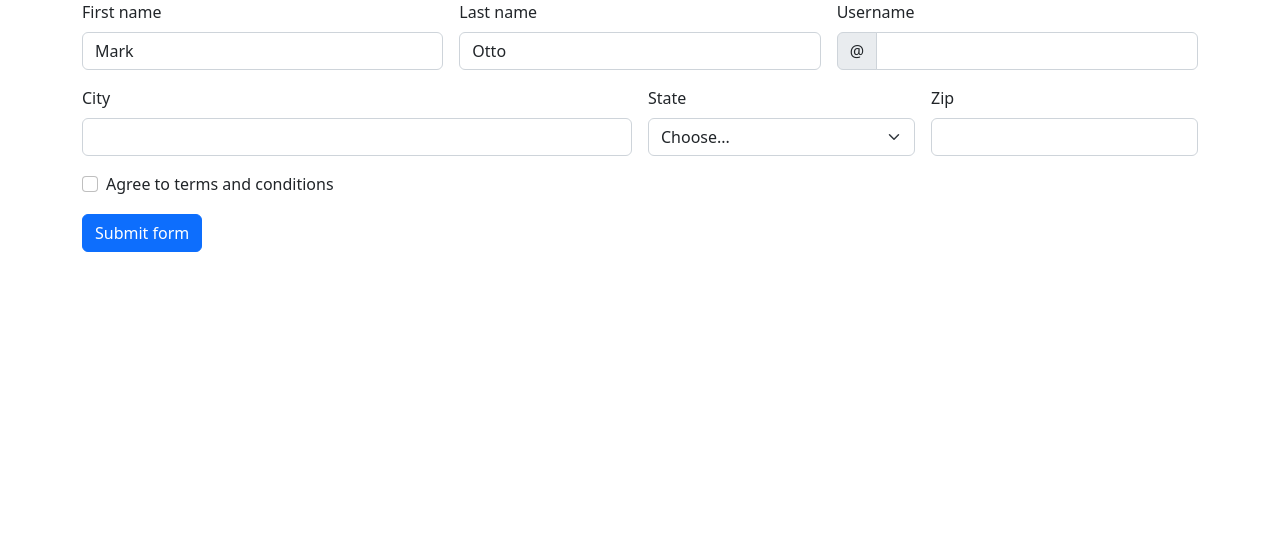
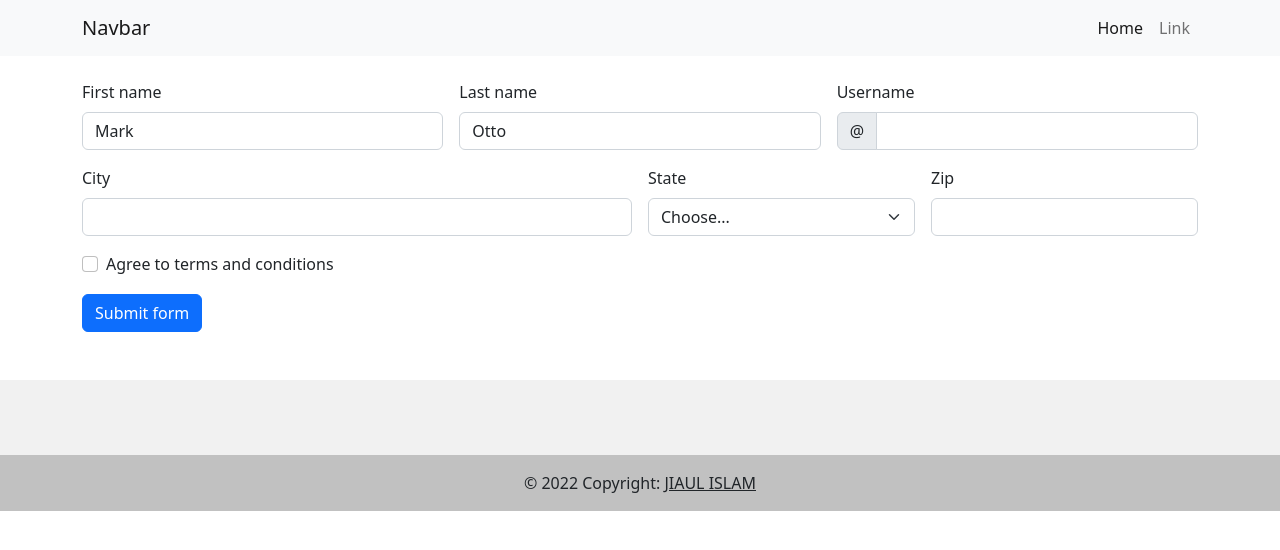
Before and after one commit to jiaulislam/php-docker-dev, a CodeIgniter app: page /database/ in a window 1280 px wide. Shown: the top 550 px of the page. Run offline with CodeIgniter, Linux system fonts and the light colour scheme; style sheets or scripts are compiled from the project's sources.

Commit message:
learning to work with partial items php

```diff
--- a/app/application/controllers/Home.php
+++ b/app/application/controllers/Home.php
@@ -5,6 +5,10 @@ class Home extends CIController {
 
 	public function index()
 	{
-		$this->load->view('home_view');
+		$data['payloads'] = (object) array(
+			'name' => "Jiaul Islam",
+			'mobileNo' => "01778625131"
+		);
+		$this->load->view('home_view', $data);
 	}
 }
--- a/app/application/views/home_view.php
+++ b/app/application/views/home_view.php
@@ -1,4 +1,4 @@
-<div class="container">
+<div class="container mt-4">
     <form class="row g-3 needs-validation" novalidate>
         <div class="col-md-4">
             <label for="validationCustom01" class="form-label">First name</label>
--- a/app/application/views/layout/base.php
+++ b/app/application/views/layout/base.php
@@ -11,7 +11,9 @@
 <body>
     <div id="section_main">
         <div id="content">
+            <?php include_once  APPPATH . 'views/partials/_navbar.php'; ?>
             <?php echo $content; ?>
+            <?php include_once APPPATH . 'views/partials/_footer.php'; ?>
         </div>
     </div>
     <script src="../../assets/dist/js/main.js"></script>
--- /dev/null
+++ b/app/application/views/partials/_footer.php
@@ -0,0 +1,73 @@
+<div class="my-5">
+  <footer class="text-center text-white" style="background-color: #f1f1f1;">
+  <!-- Grid container -->
+  <div class="container pt-4">
+    <!-- Section: Social media -->
+    <section class="mb-4">
+      <!-- Facebook -->
+      <a
+        class="btn btn-link btn-floating btn-lg text-dark m-1"
+        href="#!"
+        role="button"
+        data-mdb-ripple-color="dark"
+        ><i class="fab fa-facebook-f"></i
+      ></a>
+
+      <!-- Twitter -->
+      <a
+        class="btn btn-link btn-floating btn-lg text-dark m-1"
+        href="#!"
+        role="button"
+        data-mdb-ripple-color="dark"
+        ><i class="fab fa-twitter"></i
+      ></a>
+
+      <!-- Google -->
+      <a
+        class="btn btn-link btn-floating btn-lg text-dark m-1"
+        href="#!"
+        role="button"
+        data-mdb-ripple-color="dark"
+        ><i class="fab fa-google"></i
+      ></a>
+
+      <!-- Instagram -->
+      <a
+        class="btn btn-link btn-floating btn-lg text-dark m-1"
+        href="#!"
+        role="button"
+        data-mdb-ripple-color="dark"
+        ><i class="fab fa-instagram"></i
+      ></a>
+
+      <!-- Linkedin -->
+      <a
+        class="btn btn-link btn-floating btn-lg text-dark m-1"
+        href="#!"
+        role="button"
+        data-mdb-ripple-color="dark"
+        ><i class="fab fa-linkedin"></i
+      ></a>
+      <!-- Github -->
+      <a
+        class="btn btn-link btn-floating btn-lg text-dark m-1"
+        href="#!"
+        role="button"
+        data-mdb-ripple-color="dark"
+        ><i class="fab fa-github"></i
+      ></a>
+    </section>
+    <!-- Section: Social media -->
+  </div>
+  <!-- Grid container -->
+
+  <!-- Copyright -->
+  <div class="text-center text-dark p-3" style="background-color: rgba(0, 0, 0, 0.2);">
+    © 2022 Copyright:
+    <a target="_new" class="text-dark" href="https://jiaulislam.github.io/"><?= isset($payloads->name) ? strtoupper($payloads->name) : 'JIBON' ?></a>
+  </div>
+  <!-- Copyright -->
+</footer>
+
+</div>
+<!-- End of .container -->
--- /dev/null
+++ b/app/application/views/partials/_navbar.php
@@ -0,0 +1,18 @@
+<nav class="navbar navbar-expand-lg bg-light">
+  <div class="container">
+    <a class="navbar-brand" href="#">Navbar</a>
+    <button class="navbar-toggler" type="button" data-bs-toggle="collapse" data-bs-target="#navbarSupportedContent" aria-controls="navbarSupportedContent" aria-expanded="false" aria-label="Toggle navigation">
+      <span class="navbar-toggler-icon"></span>
+    </button>
+    <div class="collapse navbar-collapse d-flex flex-row-reverse" id="navbarSupportedContent">
+      <ul class="navbar-nav mb-2 mb-lg-0">
+        <li class="nav-item">
+          <a class="nav-link active" aria-current="page" href="#">Home</a>
+        </li>
+        <li class="nav-item">
+          <a class="nav-link" href="#">Link</a>
+        </li>
+      </ul>
+    </div>
+  </div>
+</nav>
```
Also changed, not shown: app/assets/src/scss/styles.scss (line endings or trailing spaces).
